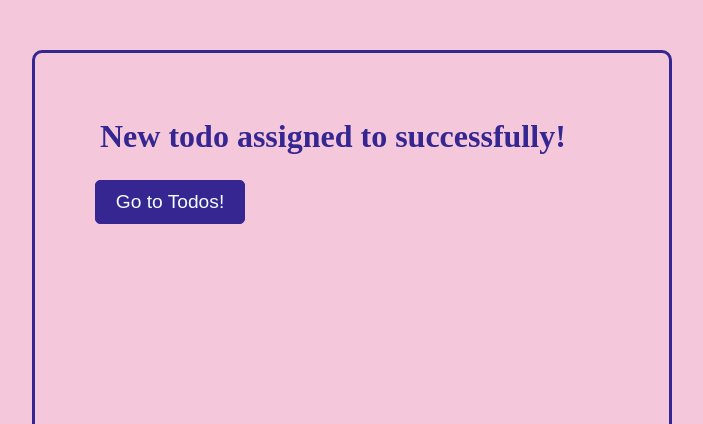
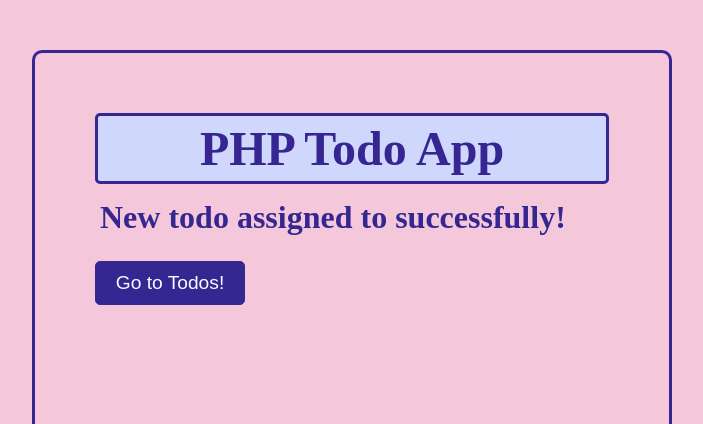
Before and after one commit to caglar-kaya/php-todo-app, a PHP site: page /create.php in a window 1280 px wide. Shown: the top 424 px of the page, without its empty margins (288-991 px from the left). Run offline with PHP 8.4, Linux system fonts and the light colour scheme; data that the repository does not hold is empty.

Commit message:
edit create page title

```diff
--- a/public/create.php
+++ b/public/create.php
@@ -18,8 +18,10 @@ $sql = "INSERT INTO `php-todo-app`.`todoItems` (`title`, `assignedTo`) VALUES ('
 
 // run the query
 if ($conn->query($sql) === TRUE) {
+    echo "<h1>PHP Todo App</h1>";
     echo "<h3>New todo assigned to {$_POST["assign"]} successfully!</h3>";
 } else {
+    echo "<h1>PHP Todo App</h1>";
     echo "Error: " . $sql . "<br>" . $conn->error;
 }
 
```
